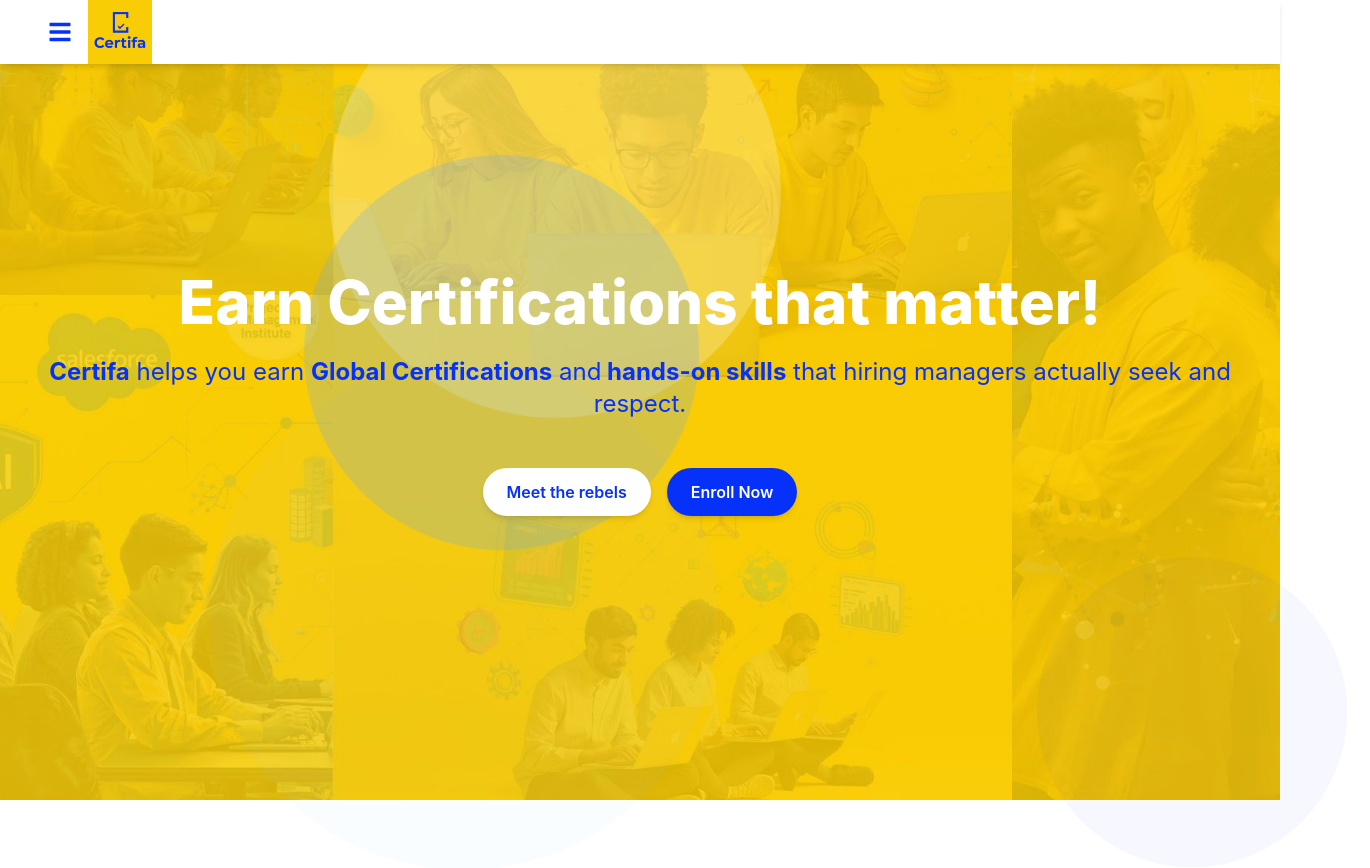
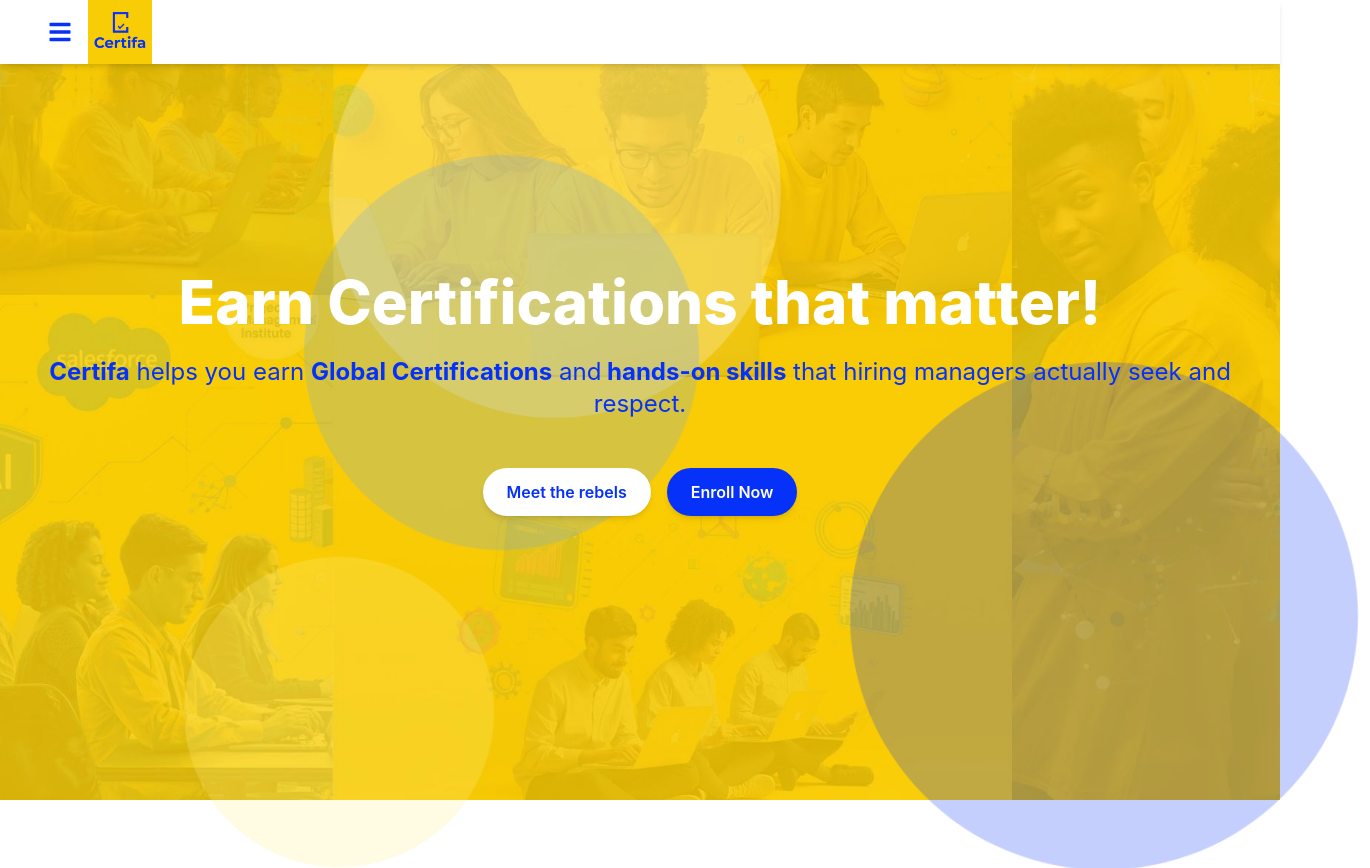
Before and after one commit to sanjeev699/certifa_rebel, a React (Create React App) app: page / in a window 1280 px wide. Shown: the top 868 px of the page, 1370 px wide, since content can reach past the window. Built offline with nearby package versions, Linux system fonts and the light colour scheme.

Commit message:
Update HeroSection.jsx

```diff
--- a/src/components/HeroSection.jsx
+++ b/src/components/HeroSection.jsx
@@ -14,9 +14,9 @@ const HeroSection = () => {
    //<div className="absolute inset-0 bg-black bg-opacity-40"></div>*/}
 
       <div className="absolute top-16 left-1/3 w-40 h-40 md:w-64 md:h-64 bg-white opacity-18 rounded-full -rotate-6 animate-ping-slow"></div>
-<div className="absolute bottom-10 left-1/4 w-48 h-48 md:w-72 md:h-72 bg-blue-300 opacity-20 rounded-full rotate-12 animate-ping-slow"></div>
+<div className="absolute bottom-10 left-3/4 w-48 h-48 md:w-72 md:h-72 bg-brandBlue opacity-18 rounded-full rotate-12 animate-ping-slow"></div>
 <div className="absolute top-1/3 right-1/2 transform -translate-x-1/2 -translate-y-1/2 w-36 h-36 md:w-56 md:h-56 bg-blue-400 opacity-12 rounded-full -rotate-45 animate-ping-slow"></div>
-<div className="absolute bottom-0 right-0 w-28 h-28 md:w-44 md:h-44 bg-brandBlue opacity-15 rounded-full rotate-18 animate-ping-slow"></div>
+<div className="absolute bottom-0 right-2/3 w-28 h-28 md:w-44 md:h-44 bg-yellow-200 opacity-18 rounded-full rotate-18 animate-ping-slow"></div>
 
 
       {/* Content */}
```
